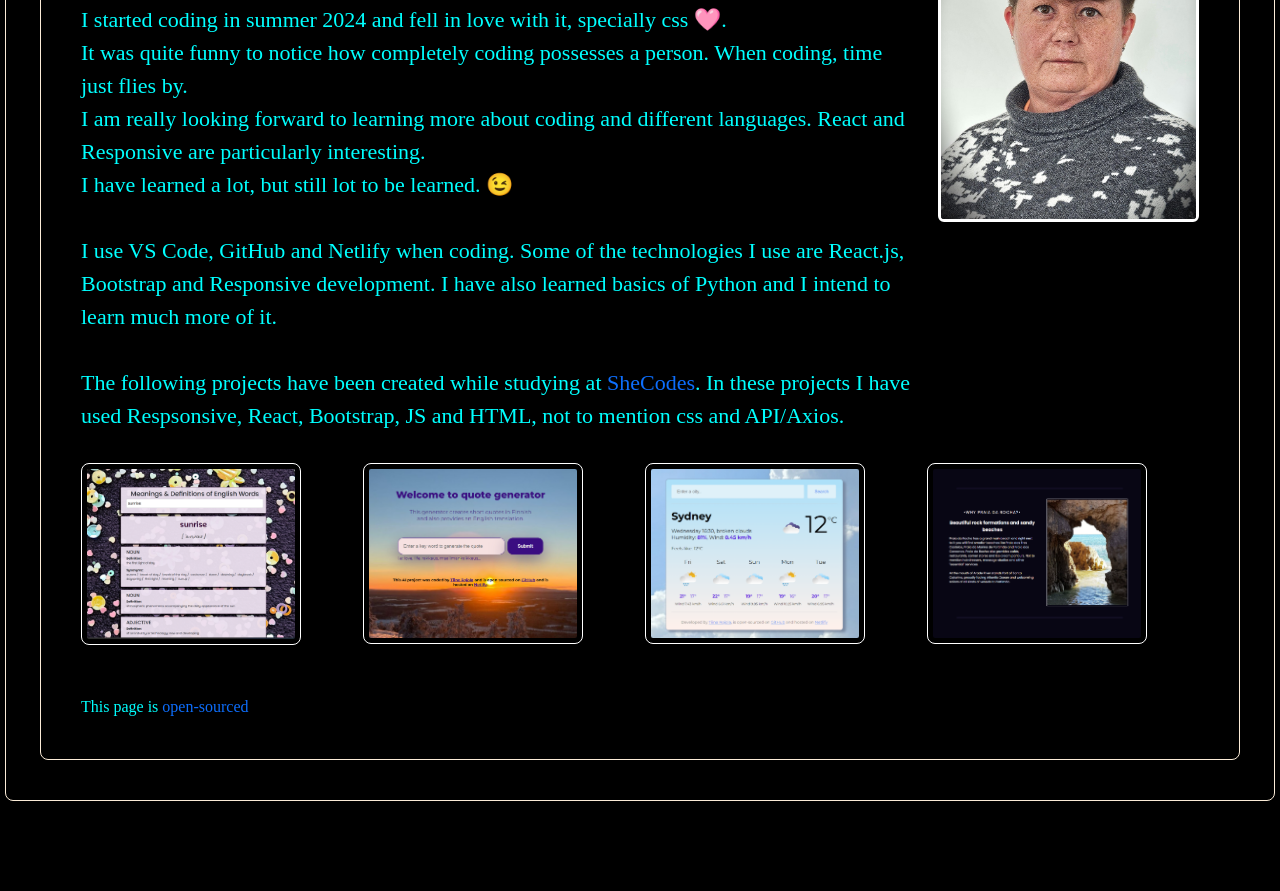
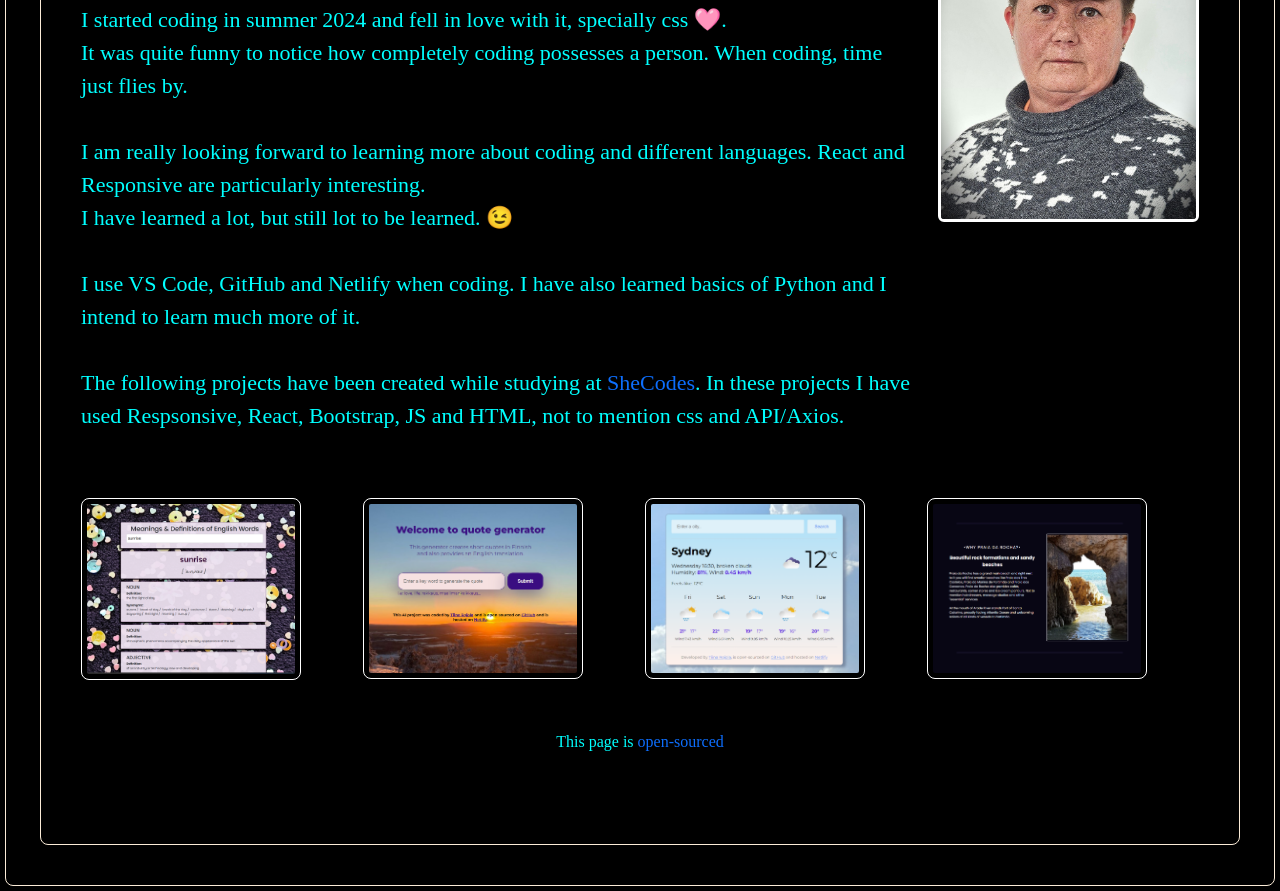
Before and after one commit to TZR71/tiina-portfolio, a plain HTML site: page index.html in a window 1280 px wide. Shown: the part 531-1422 px from the top of the page. Before the commit the page ends 1337 px from the top, so only its background shows below. Drawn offline with nearby package versions, Linux system fonts and the light colour scheme; a web font is replaced by a local one.

Commit message:
changed some css and description

```diff
--- a/index.html
+++ b/index.html
@@ -35,13 +35,14 @@
             <br />
             <p>
               I started coding in summer 2024 and fell in love with it, specially css 🩷. <br/>
-              It was quite funny to notice how completely coding possesses a person. When coding, time just flies by. <br/>
+              It was quite funny to notice how completely coding possesses a person. When coding, time just flies by. <br/><br/>
               I am really looking forward to learning more about coding and different languages. React and Responsive are particularly interesting.
               <br /> I have learned a lot, but still lot to be learned. 😉
               <br/><br/>
-              I use VS Code, GitHub and Netlify when coding. Some of the technologies I use are React.js, Bootstrap and Responsive development. I have also learned basics of Python and I intend to learn much more of it.
+              I use VS Code, GitHub and Netlify when coding. I have also learned basics of Python and I intend to learn much more of it.
               <br/><br/>
-              The following projects have been created while studying at <a href="https://www.shecodes.io/" target="_blank">SheCodes</a>. In these projects I have used Respsonsive, React, Bootstrap, JS and HTML, not to mention css and API/Axios.
+              The following projects have been created while studying at <a href="https://www.shecodes.io/" target="_blank">SheCodes</a>.
+              In these projects I have used Respsonsive, React, Bootstrap, JS and HTML, not to mention css and API/Axios.
             </p>
           </div>
         </div>
--- a/src/styles.css
+++ b/src/styles.css
@@ -58,6 +58,7 @@ a{
  }
  .images-container{
     max-width: 1200px;
+    margin-top: 35px;
  }
 
  .grid{
@@ -74,7 +75,8 @@ a{
 
 }
 footer{
-    margin-top: 50px;
+    text-align: center;
+    margin: 50px;
 
 }
 
```
